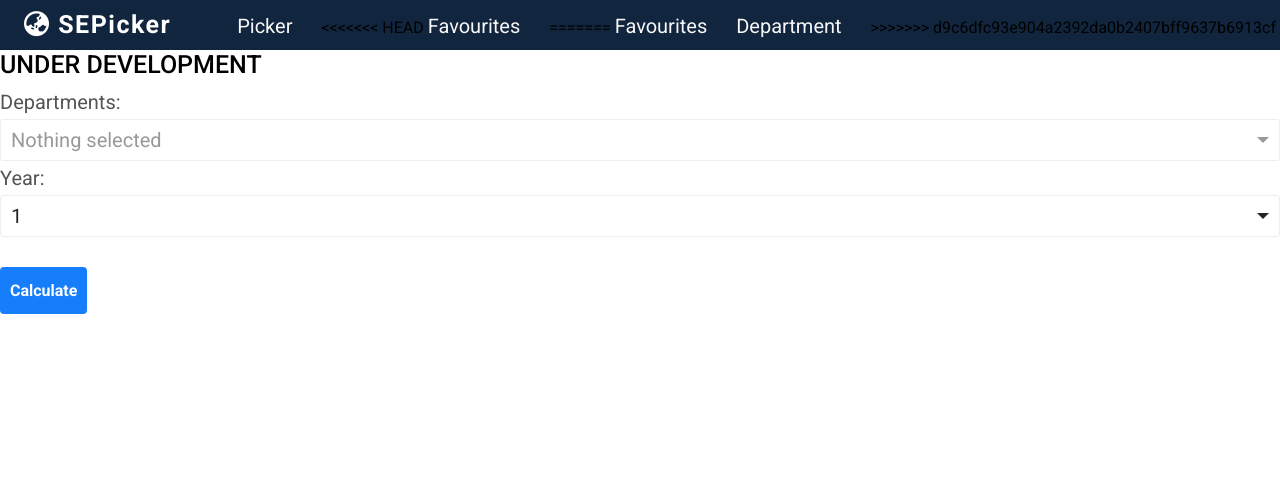
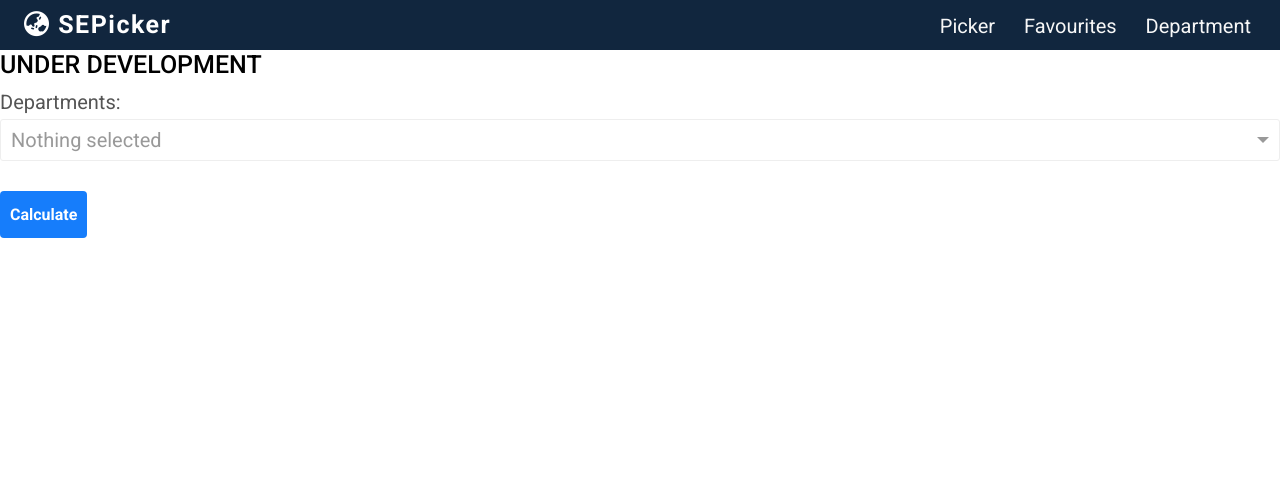
Before and after one commit to tangboxuan/SEPicker, a Flask app: page /department in a window 1280 px wide. Shown: the top 477 px of the page. Run offline with Flask 2, Linux system fonts and the light colour scheme; some libraries are stand-ins or nearby versions.

Commit message:
department

```diff
--- a/app.py
+++ b/app.py
@@ -238,10 +238,9 @@ def department():
         return render_template("department.html")
     else:
         departments = request.form.getlist("department")
-        level = request.form.getlist("year")
         d = {}
         for i in range(len(departments)):
-            d[departments[i]] = int(level[i])
+            d[departments[i]] = 'placeholder'
         input_dict = {'Location_type': 'regions','Location':['Asia'],'Departments': d}
         display = Algo_module_codes.main(input_dict)
         return render_template("department.html", display=display,tmp=input_dict)
--- a/templates/department.html
+++ b/templates/department.html
@@ -71,18 +71,6 @@
 <option class="font-sz-mid">UD</option>
 
     </select>
-    <span class="form-group-text font-sz-mid">Year:</span>
-    <select
-        class="selectpicker form-control-lg form-control"
-        name="year"
-        id="year">
-        <option class="font-sz-mid">1</option>
-<option class="font-sz-mid">2</option>
-<option class="font-sz-mid">3</option>
-<option class="font-sz-mid">4</option>
-
-
-    </select>
 
 <button
 class="btn-primary margin-top-med"
--- a/templates/layout.html
+++ b/templates/layout.html
@@ -34,13 +34,8 @@
                 </div>
                 <div class="navigation__list">
                     <a href="/" class="navigation__link">Picker</a>
-<<<<<<< HEAD
-                    <a href="/fav" class="navigation__link">Favourites</a>
-                    <!-- <a href="/department" class="navigation__link">Department</a> -->
-=======
                     <a href="/plans" class="navigation__link">Favourites</a>
                     <a href="/department" class="navigation__link">Department</a>
->>>>>>> d9c6dfc93e904a2392da0b2407bff9637b6913cf
                 </div>
             </nav>
         </div>
```
